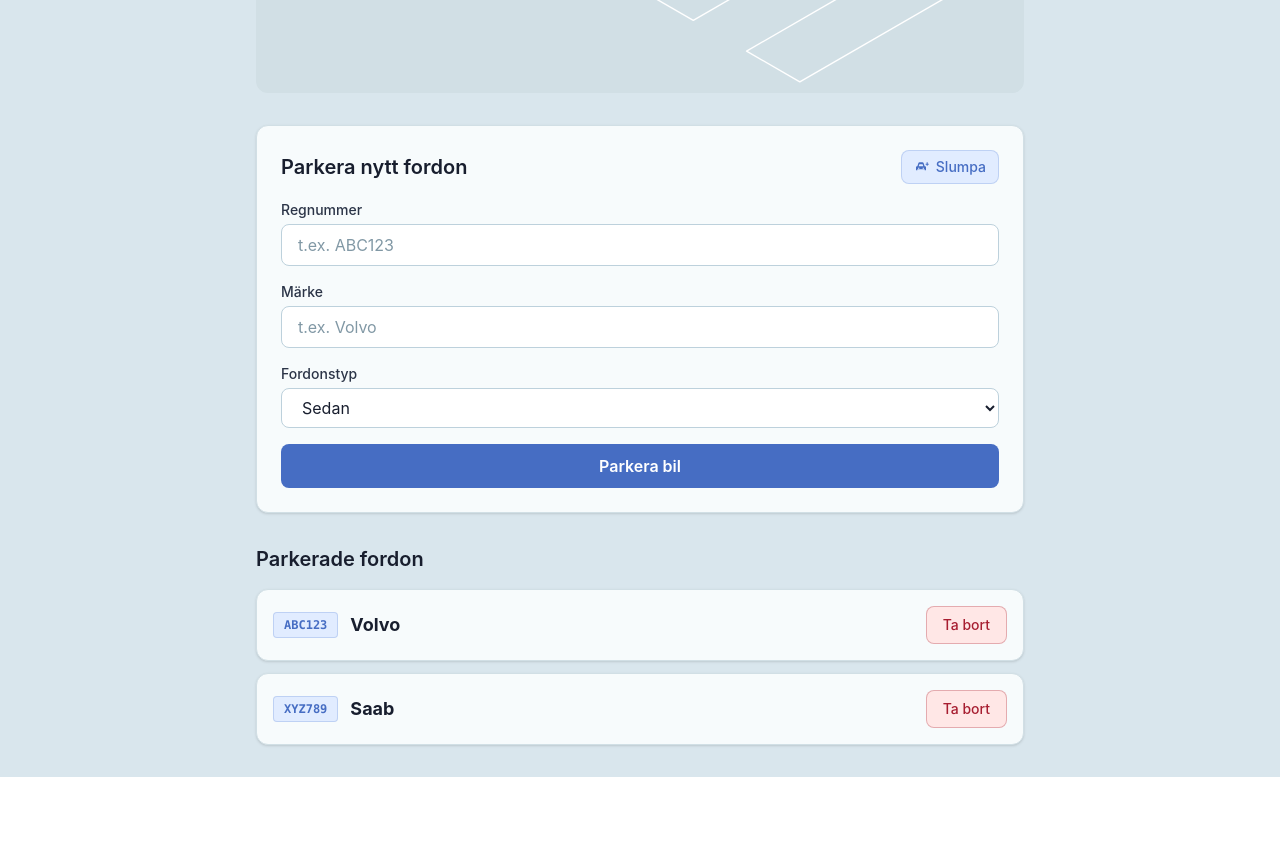
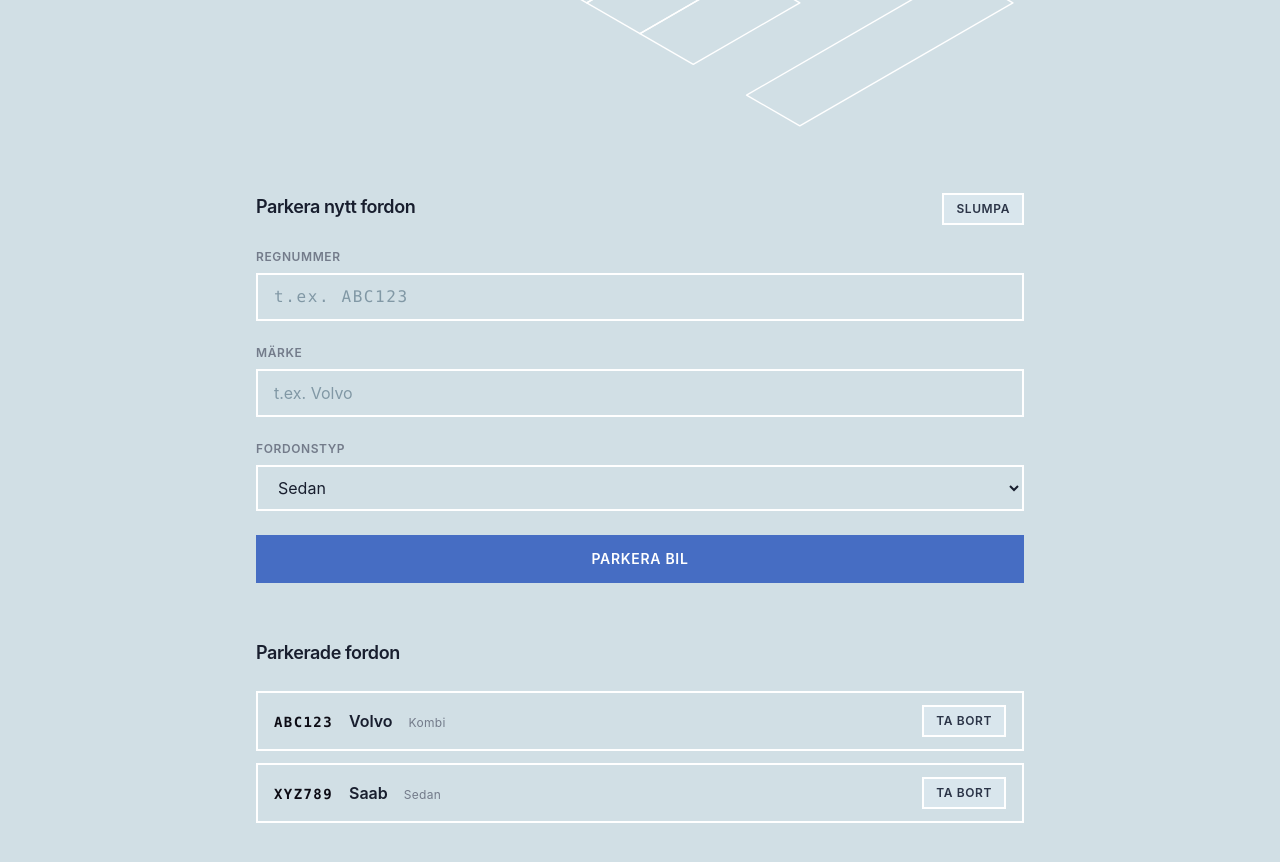
Before and after one commit to laszloprekop/fe-09-minigarage, a React (Vite) app: page / in a window 1280 px wide. Shown: the part 500-1362 px from the top of the page. Before the commit the page ends 1277 px from the top, so only its background shows below. Built offline with nearby package versions, Linux system fonts and the light colour scheme.

Commit message:
style(ui): replace cards with the bay aesthetic on a single ground

```diff
--- a/src/App.tsx
+++ b/src/App.tsx
@@ -114,11 +114,11 @@ export default function App() {
   };
 
   return (
-    <div className="min-h-screen bg-surface-200 p-8 text-ink-900">
-      <div className="mx-auto max-w-3xl space-y-8">
+    <div className="min-h-screen bg-surface-300 px-6 py-12 text-ink-900">
+      <div className="mx-auto max-w-3xl space-y-14">
         <header className="text-center">
-          <h1 className="mb-2 text-3xl font-semibold">Minigaraget</h1>
-          <p className="text-ink-700">
+          <h1 className="text-3xl font-semibold tracking-tight">Minigaraget</h1>
+          <p className="mt-3 text-ink-700">
             Antal bilar i garaget:{' '}
             <span className="font-semibold text-ink-950">{cars.length}</span>
           </p>
--- a/src/components/GarageView.tsx
+++ b/src/components/GarageView.tsx
@@ -58,7 +58,7 @@ export function GarageView({ plan, cars, hoveredId, onHover }: Props) {
   return (
     <svg
       viewBox={lotViewBox(plan)}
-      className="w-full rounded-xl bg-surface-300"
+      className="w-full"
       role="img"
       aria-label="Garageplan"
     >
--- a/src/components/ParkingForm.tsx
+++ b/src/components/ParkingForm.tsx
@@ -14,9 +14,13 @@ interface Props {
   onSubmit: () => void;
 }
 
-const inputClasses =
-  'w-full rounded-lg border border-surface-400 bg-white px-4 py-2 ' +
-  'text-ink-900 placeholder:text-surface-600 focus:border-accent focus:outline-none';
+/** Fields are bays too: a white outline on the ground, never a filled box. */
+const fieldClasses =
+  'w-full border-2 border-white bg-transparent px-4 py-2.5 text-ink-900 ' +
+  'placeholder:text-surface-600 focus:border-accent-strong focus:outline-none';
+
+const labelClasses =
+  'mb-2 block text-xs font-semibold tracking-wider text-ink-700 uppercase';
 
 export function ParkingForm({
   regNumber,
@@ -30,43 +34,34 @@ export function ParkingForm({
   onSubmit,
 }: Props) {
   return (
-    <section className="rounded-xl border border-surface-300 bg-surface-50 p-6 shadow-sm">
-      <div className="mb-4 flex items-center justify-between">
-        <h2 className="text-xl font-semibold">Parkera nytt fordon</h2>
+    <section>
+      <div className="mb-6 flex items-baseline justify-between">
+        <h2 className="text-lg font-semibold tracking-tight">Parkera nytt fordon</h2>
         <button
           type="button"
           onClick={onGenerate}
           title="Fyll i ett slumpat fordon"
           aria-label="Fyll i ett slumpat fordon"
-          className="flex cursor-pointer items-center gap-1.5 rounded-lg border
-                     border-accent/30 bg-accent-soft px-3 py-1.5 text-sm font-medium
-                     text-accent-strong transition-colors hover:bg-accent hover:text-white"
+          className="cursor-pointer border-2 border-white bg-surface-200 px-3 py-1.5
+                     text-xs font-semibold tracking-wider text-ink-800 uppercase
+                     transition-colors hover:bg-surface-100"
         >
-          <svg viewBox="0 0 24 24" className="h-4 w-4" fill="currentColor" aria-hidden="true">
-            <path d="M5 11l1.5-4.5A2 2 0 0 1 8.4 5h4.2a2 2 0 0 1 1.9 1.5L16 11h.5a1.5
-                     1.5 0 0 1 1.5 1.5V17h-2v-1.5H5V17H3v-4.5A1.5 1.5 0 0 1 4.5 11H5Zm2.1
-                     0h6.8l-1-3H8.1l-1 3ZM6 14.5h2V13H6v1.5Zm7 0h2V13h-2v1.5Z" />
-            <path d="M19 5h1.5v2H22v1.5h-1.5V10H19V8.5h-1.5V7H19V5Z" />
-          </svg>
           Slumpa
         </button>
       </div>
 
       {error && (
-        <div
+        <p
           role="alert"
-          className="mb-4 rounded-lg border border-alert/40 bg-alert-soft p-3 text-sm text-alert"
+          className="mb-6 border-2 border-alert px-4 py-3 text-sm font-medium text-alert"
         >
           {error}
-        </div>
+        </p>
       )}
 
-      <div className="space-y-4">
+      <div className="space-y-6">
         <div>
-          <label
-            htmlFor="regNumber"
-            className="mb-1 block text-sm font-medium text-ink-800"
-          >
+          <label htmlFor="regNumber" className={labelClasses}>
             Regnummer
           </label>
           <input
@@ -75,12 +70,12 @@ export function ParkingForm({
             value={regNumber}
             onChange={(event) => onRegNumberChange(event.target.value.toUpperCase())}
             placeholder="t.ex. ABC123"
-            className={inputClasses}
+            className={`${fieldClasses} font-mono tracking-widest`}
           />
         </div>
 
         <div>
-          <label htmlFor="brand" className="mb-1 block text-sm font-medium text-ink-800">
+          <label htmlFor="brand" className={labelClasses}>
             Märke
           </label>
           <input
@@ -90,7 +85,7 @@ export function ParkingForm({
             onChange={(event) => onBrandChange(event.target.value)}
             placeholder="t.ex. Volvo"
             list="brands"
-            className={inputClasses}
+            className={fieldClasses}
           />
           <datalist id="brands">
             {ALL_BRANDS.map((name) => (
@@ -100,14 +95,14 @@ export function ParkingForm({
         </div>
 
         <div>
-          <label htmlFor="type" className="mb-1 block text-sm font-medium text-ink-800">
+          <label htmlFor="type" className={labelClasses}>
             Fordonstyp
           </label>
           <select
             id="type"
             value={type}
             onChange={(event) => onTypeChange(event.target.value as VehicleTypeId)}
-            className={inputClasses}
+            className={fieldClasses}
           >
             {VEHICLE_TYPES.map((vehicleType) => (
               <option key={vehicleType.id} value={vehicleType.id}>
@@ -120,8 +115,9 @@ export function ParkingForm({
         <button
           type="button"
           onClick={onSubmit}
-          className="w-full cursor-pointer rounded-lg bg-accent-strong py-2.5 font-semibold
-                     text-white transition-colors hover:bg-accent"
+          className="w-full cursor-pointer border-2 border-accent-strong bg-accent-strong
+                     px-4 py-3 text-sm font-semibold tracking-wider text-white uppercase
+                     transition-colors hover:border-accent hover:bg-accent"
         >
           Parkera bil
         </button>
--- a/src/components/VehicleList.tsx
+++ b/src/components/VehicleList.tsx
@@ -11,15 +11,10 @@ interface Props {
 export function VehicleList({ cars, hoveredId, onHover, onDelete }: Props) {
   return (
     <section>
-      <h2 className="mb-4 text-xl font-semibold">Parkerade fordon</h2>
+      <h2 className="mb-6 text-lg font-semibold tracking-tight">Parkerade fordon</h2>
 
       {cars.length === 0 ? (
-        <p
-          className="rounded-xl border border-surface-300 bg-surface-100 py-8 text-center
-                     text-ink-700"
-        >
-          Garaget är helt tomt.
-        </p>
+        <p className="py-10 text-center text-ink-700">Garaget är helt tomt.</p>
       ) : (
         <div className="space-y-3">
           {cars.map((car) => (
--- a/src/components/VehicleRow.tsx
+++ b/src/components/VehicleRow.tsx
@@ -1,3 +1,4 @@
+import { typeById } from '../data/vehicleTypes';
 import type { ICar } from '../domain/types';
 
 interface Props {
@@ -7,34 +8,33 @@ interface Props {
   onDelete: (id: number) => void;
 }
 
+/** A parked vehicle is drawn as a bay: white outline, no fill. */
 export function VehicleRow({ car, hovered, onHover, onDelete }: Props) {
   return (
     <div
       onMouseEnter={() => onHover(car.id)}
       onMouseLeave={() => onHover(null)}
-      className={`flex items-center justify-between rounded-xl border p-4 shadow-sm
+      className={`flex items-center justify-between gap-4 border-2 px-4 py-3
                   transition-colors ${
-                    hovered
-                      ? 'border-accent bg-accent-soft'
-                      : 'border-surface-300 bg-surface-50'
+                    hovered ? 'border-accent-strong' : 'border-white'
                   }`}
     >
-      <div className="flex items-center gap-3">
-        <span
-          className="rounded border border-accent/30 bg-accent-soft px-2.5 py-1 font-mono
-                     text-xs font-semibold uppercase text-accent-strong"
-        >
+      <div className="flex items-baseline gap-4">
+        <span className="font-mono text-sm font-semibold tracking-widest text-ink-950">
           {car.regNumber}
         </span>
-        <h3 className="text-lg font-bold">{car.brand}</h3>
+        <span className="font-semibold text-ink-900">{car.brand}</span>
+        <span className="text-xs tracking-wide text-ink-700">
+          {typeById(car.type).label}
+        </span>
       </div>
 
       <button
         type="button"
         onClick={() => onDelete(car.id)}
-        className="cursor-pointer rounded-lg border border-alert/30 bg-alert-soft px-4 py-2
-                   text-sm font-medium text-alert transition-colors hover:bg-alert
-                   hover:text-white"
+        className="cursor-pointer border-2 border-white bg-surface-200 px-3 py-1.5
+                   text-xs font-semibold tracking-wider text-ink-800 uppercase
+                   transition-colors hover:border-alert hover:text-alert"
       >
         Ta bort
       </button>
```
